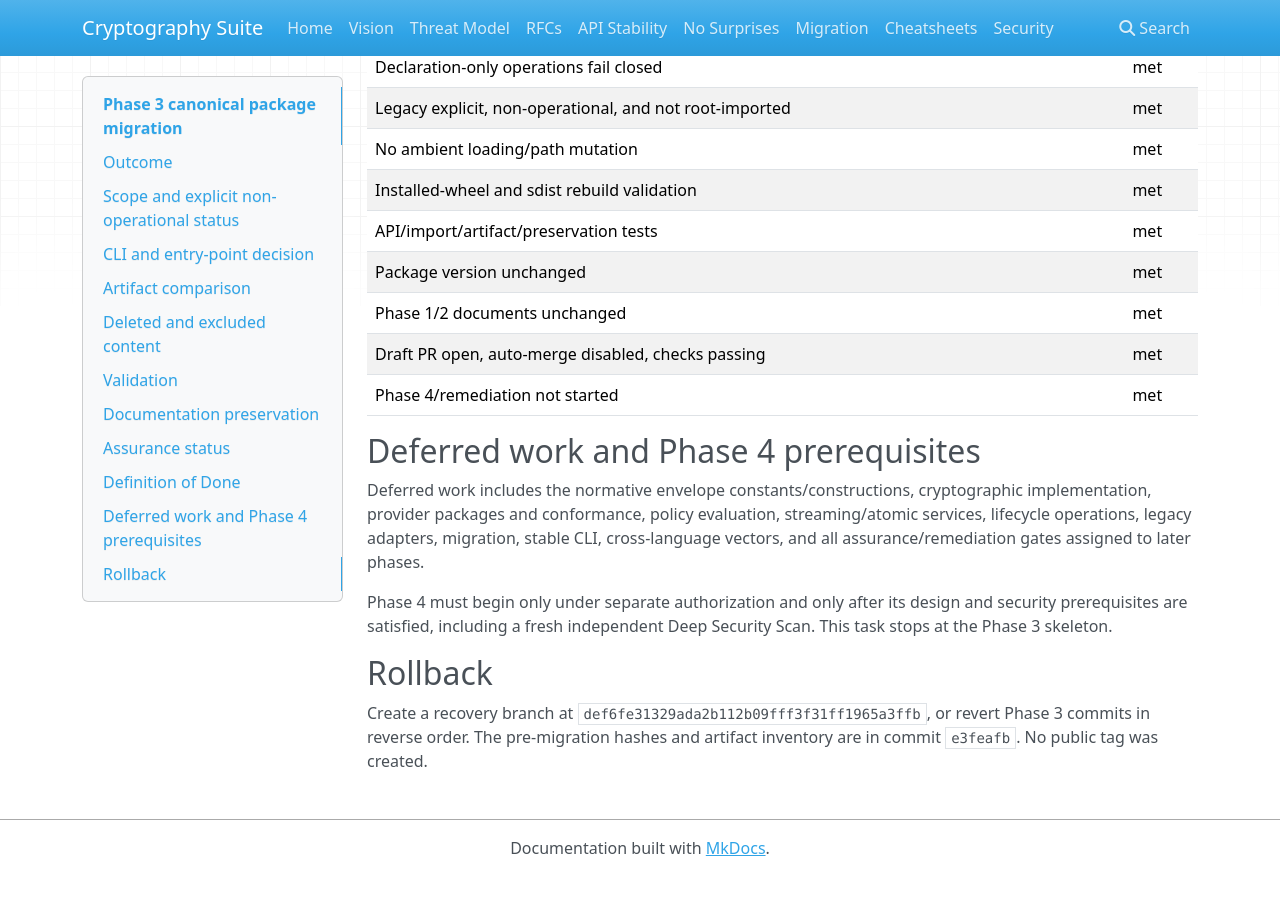
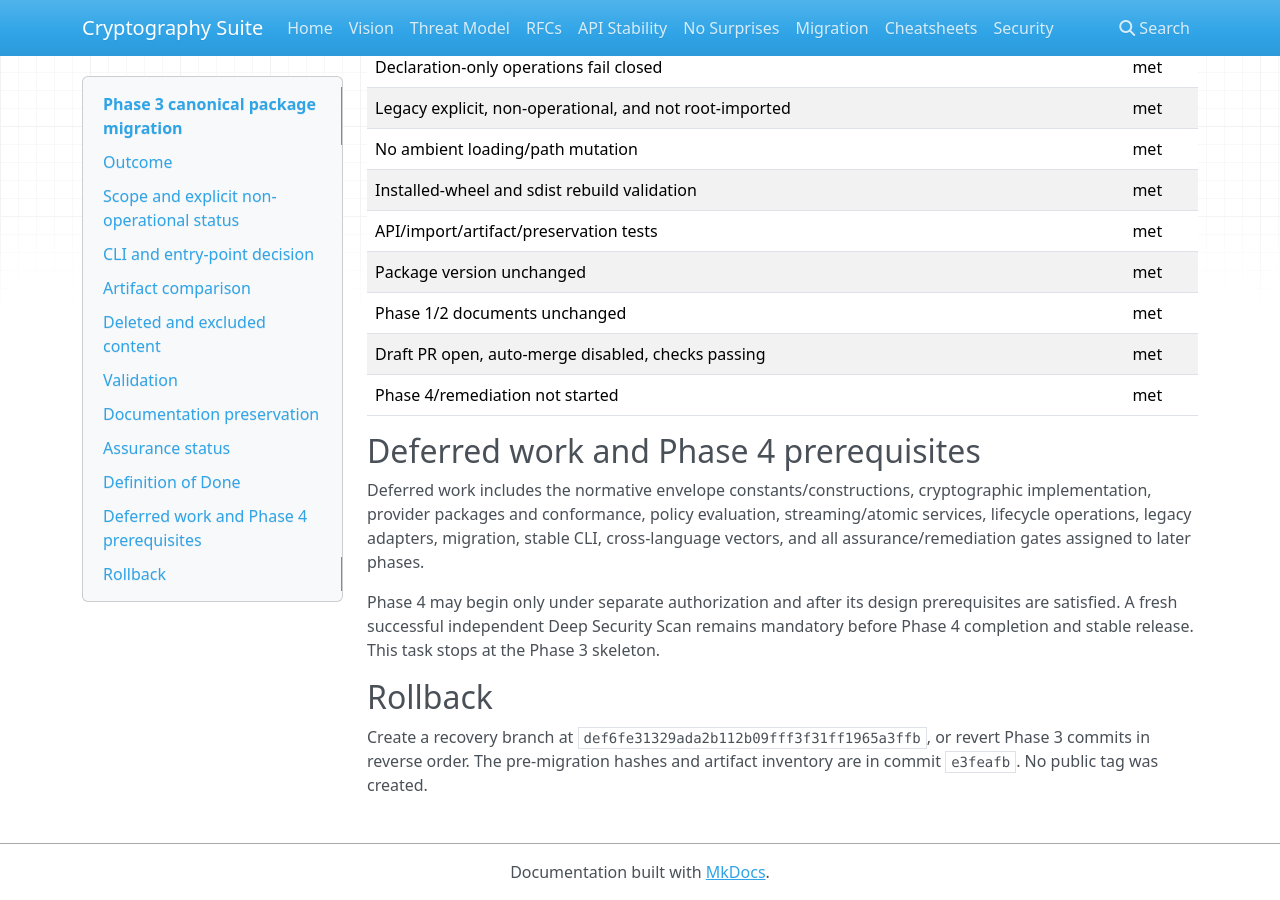
Before and after one commit to Psychevus/cryptography-suite, an MkDocs documentation site: the page built from docs/v4/phase-3/phase-3-summary.md, in a window 1280 px wide and 900 px high, scrolled down 4438 px. Built offline with MkDocs 1.6.1, drawn with Linux system fonts in a browser that asks for light colours; nearby versions of some CDN libraries; before the commit the page ends 5314 px from its top, so only the background shows below that.

Commit message:
docs(v4): clarify phase 4 security gate

```diff
--- a/docs/v4/phase-3/phase-3-summary.md
+++ b/docs/v4/phase-3/phase-3-summary.md
@@ -206,9 +206,10 @@ evaluation, streaming/atomic services, lifecycle operations, legacy adapters,
 migration, stable CLI, cross-language vectors, and all assurance/remediation
 gates assigned to later phases.
 
-Phase 4 must begin only under separate authorization and only after its design
-and security prerequisites are satisfied, including a fresh independent Deep
-Security Scan. This task stops at the Phase 3 skeleton.
+Phase 4 may begin only under separate authorization and after its design
+prerequisites are satisfied. A fresh successful independent Deep Security Scan
+remains mandatory before Phase 4 completion and stable release. This task stops
+at the Phase 3 skeleton.
 
 ## Rollback
 
```
